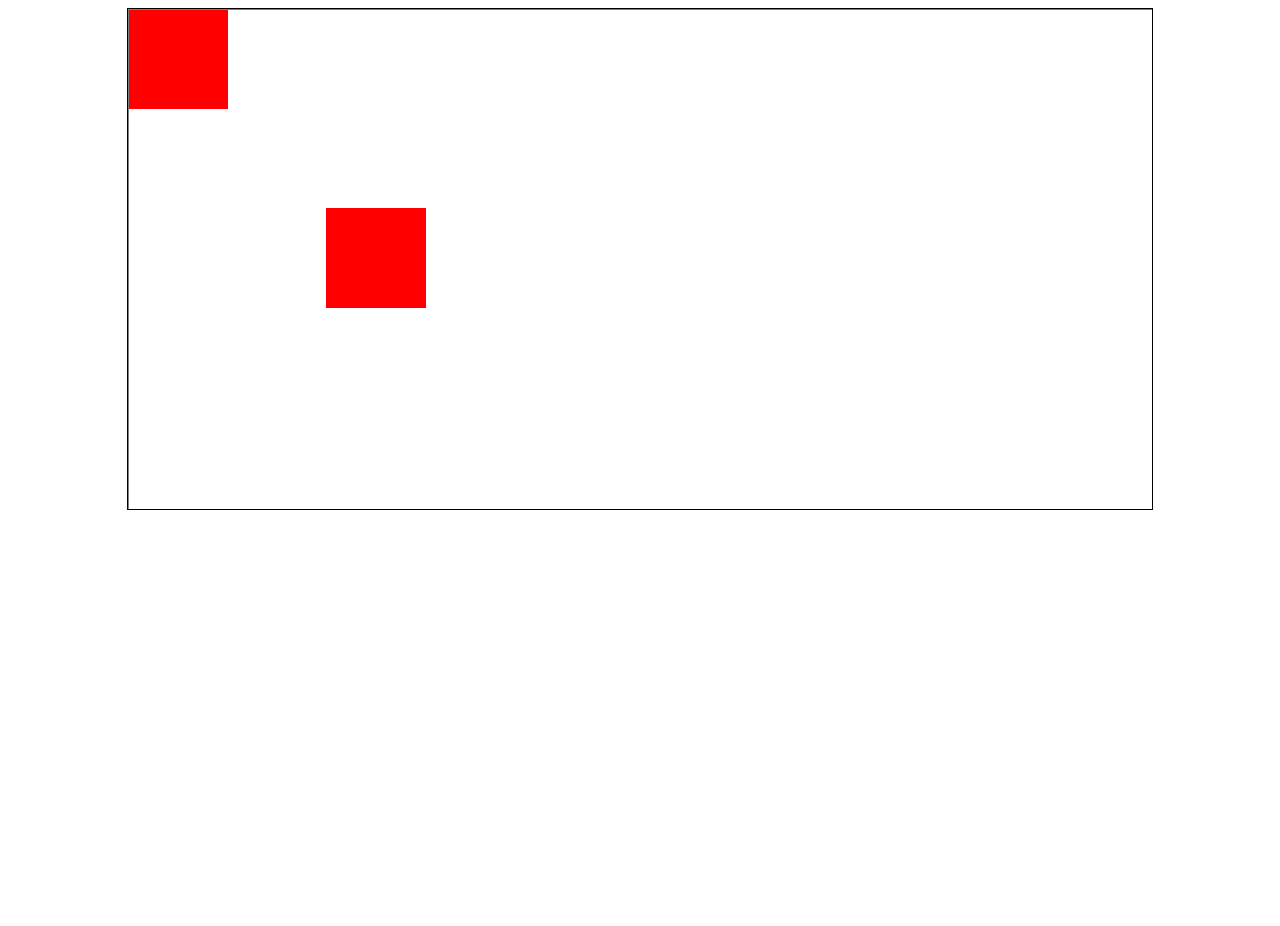
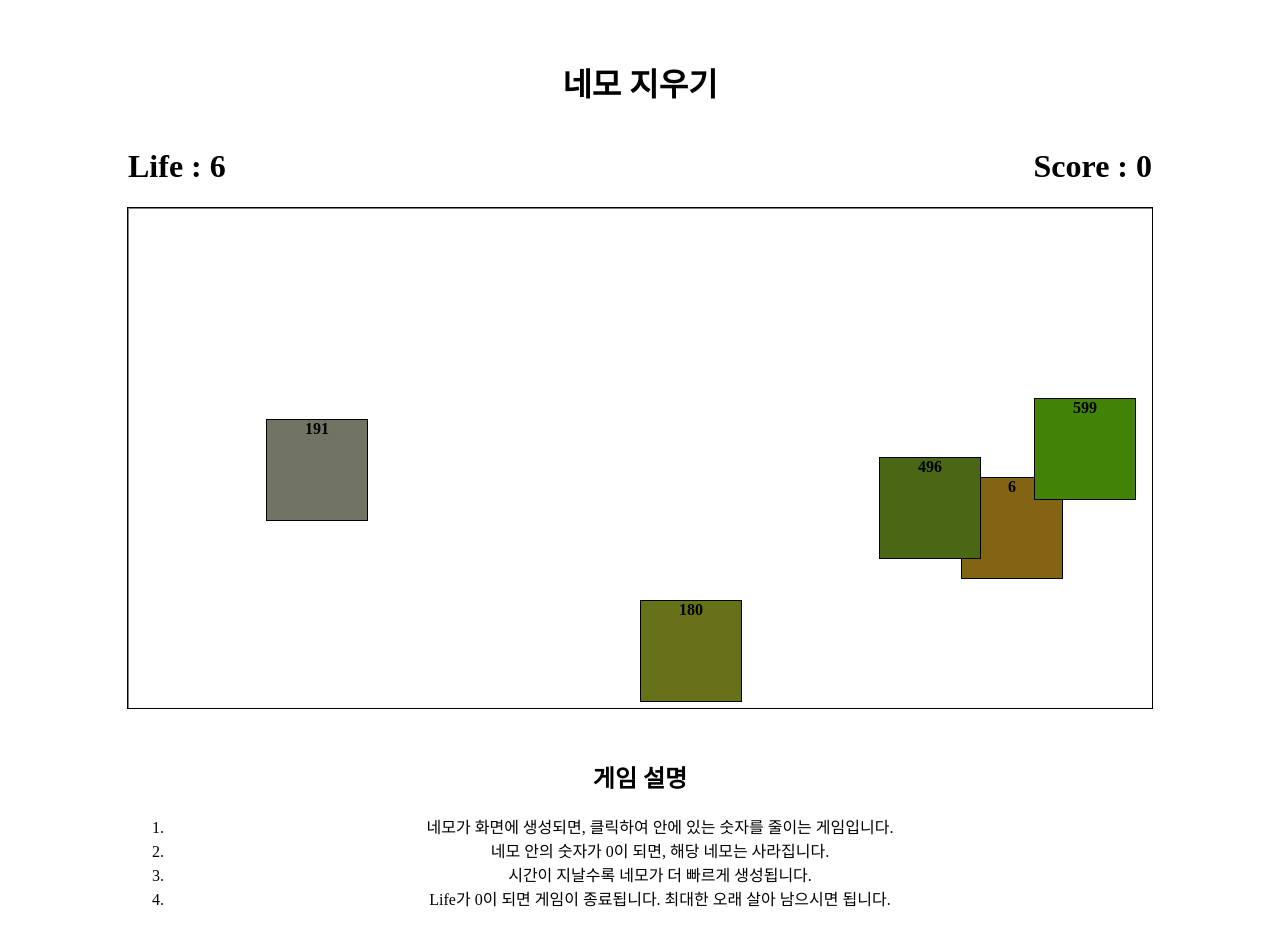
Before and after one commit to seunghwan94/study-html, a plain HTML site: page Practice/3.html in a window 1280 px wide. Before the commit the page ends 800 px from the top, so only its background shows below. Drawn offline with Linux system fonts and the light colour scheme.

Commit message:
'네모지우기게임(start,end_button추가예정)'

```diff
--- a/Practice/3.html
+++ b/Practice/3.html
@@ -5,30 +5,82 @@
   <meta name="viewport" content="width=device-width, initial-scale=1.0">
   <title>Document</title>
   <style>
+    .header, .footer { max-width: 1024px; margin: 0 auto; text-align: center; padding: 30px 30px 0; }
+    .write { display: flex; justify-content: space-between; }
     #wrap { max-width: 1024px; height: 500px; border: 1px solid; margin: 0 auto; position: relative;}
     #xForcus { background-color: gray; width: 1px; height: 500px; position: absolute;}
     #yForcus { background-color: gray; width: 1024px; height: 1px; position: absolute; }
-    .monster { background-color: red; width: 100px; height: 100px; position: absolute; z-index: -99; }
+    .target { width: 100px; height: 100px; position: absolute; z-index: -99; text-align: center; font-weight: bold; border: 1px solid}
   </style>
 </head>
 <body>
+  <div class="header">
+    <h1>네모 지우기</h1>
+    <div class="write">
+      <h1 class=life>Life : 10</h1>
+      <h1 class=score>Score : 0</h1>
+    </div>
+  </div>
   <div id="wrap">
     <div id="xForcus"></div>
     <div id="yForcus"></div>
-    <div class="monster"></div>
   </div>
+<div class="footer">
+  <h2>게임 설명</h2>
+  <ol>
+    <li>네모가 화면에 생성되면, 클릭하여 안에 있는 숫자를 줄이는 게임입니다.</li>
+    <li>네모 안의 숫자가 0이 되면, 해당 네모는 사라집니다.</li>
+    <li>시간이 지날수록 네모가 더 빠르게 생성됩니다.</li>
+    <li>Life가 0이 되면 게임이 종료됩니다. 최대한 오래 살아 남으시면 됩니다.</li>
+  </ol>
+</div>
 
   <script>
-      let MonsterCount;
+      let targetCount = 0;
+      let total = 0;
+      let nowScore = 0;
+      let callSec = 1000;
+      let interval;
 
+
+      // 마우스 움직임
       document.querySelector("#wrap").addEventListener("mousemove",e => forcus(e));
+      // 처음 callback 호출 1초
+      interval = setInterval(callback, callSec);
 
-      // monster move
-      let cnt = 0;
-      setInterval(function(){
-        document.querySelector(".monster").style.left = cnt++ + "px";
-        document.querySelector(".monster").style.top = cnt++ + "px";
-      }, 50) // 1초
+      function callback(){
+        const target = document.querySelectorAll("#wrap > .target");
+        const score = document.querySelector(".score");
+        const life = document.querySelector(".life");
+
+        if(target.length > 9){
+          life.innerText = `Life : 0`;
+
+          alert(`Score : ${nowScore}`);
+          clearInterval(interval);
+          clearInterval(end);
+        }
+        targetAdd(random('t'),random('l'),random('c'),random('s'));
+
+
+        total = target.length;
+        life.innerText = `Life : ${10 - total}`;
+        score.innerText = `Score : ${nowScore}`;
+      }
+
+      function callbackCount(){
+        callSec -= 50;
+        console.log(callSec);
+
+        // 기존 setInterval 지움
+        clearInterval(interval);
+        // callback 0.05초씩 빠르게 다시 셋팅
+        interval = setInterval(callback, callSec);
+      }
+
+      // 처음 callbackCount 호출 1초
+      let end = setInterval(callbackCount,2000);
+
 
       // mouseMove
       function forcus(e){
@@ -38,32 +90,65 @@
         mClick(e.offsetX, e.offsetY);
       }
 
-      // monster add
-      function monsterAdd(){
-        let str = `<div class="monster" id=monster${MonsterCount}><div>`;
-        document.querySelector('#wrap').innerHTML += str;
+      // random (위치 랜덤)
+      function random(ck){
+
+        if (ck=='t'){
+          range = 400;
+        }
+        if (ck=='l'){
+          range = 924;
+        }
+        if (ck=='c'){
+          range = 999999;
+        }
+        if (ck=='s'){
+          range = 1000;
+        }
+
+        return Math.floor(Math.random()*range);
       }
 
-      monsterAdd();
-
-      function mClick(x, y){
-        document.querySelector("#wrap").addEventListener("click",function(e){
-          let monsterPoint = getComputedStyle(document.querySelector(".monster"));
-
-          let l = monsterPoint.left.substring(0,monsterPoint.left.indexOf("p"));
-          let t = monsterPoint.top.substring(0,monsterPoint.top.indexOf("p"));
-
-          if( l < y && y < Number(l)+100 && t < x && x < Number(t)+100){
-            console.log("l : ", l);
-            document.querySelector(".monster").style.display = "none";
-          }
-        });
+      // target add
+      function targetAdd(t,l,c,s){
+        let str = `<div class="target" id=target-${targetCount++} style="left:${l}px; top:${t}px; background-color: #${c}">${s}<div>`;
+        document.querySelector('#wrap').innerHTML += str;
       }
 
 
 
 
 
+
+
+      function mClick(x, y){
+        document.querySelector("#wrap").addEventListener("click",function(e){
+          const target = document.querySelectorAll("#wrap > .target");
+
+          for (let i = 0; i < target.length; i++){
+            let targetPoint = getComputedStyle(target[i]);
+
+            let targetTop = targetPoint.left.substring(0,targetPoint.left.indexOf("p"));
+            let targetLeft = targetPoint.top.substring(0,targetPoint.top.indexOf("p"));
+
+            if( targetLeft < y && y < Number(targetLeft)+100 && targetTop < x && x < Number(targetTop)+100){
+              tagetLife = target[i].innerText
+              if(tagetLife<=0){
+                const score = document.querySelector(".score");
+                const life = document.querySelector(".life");
+
+                target[i].remove();
+
+                nowScore += 1;
+
+                life.innerText = `Life : ${10 - total}`;
+                score.innerText = `Score : ${nowScore}`;
+              }
+              target[i].innerText -= 1;
+            }
+          }
+        });
+      }
   </script>
 </body>
 </html>
```
